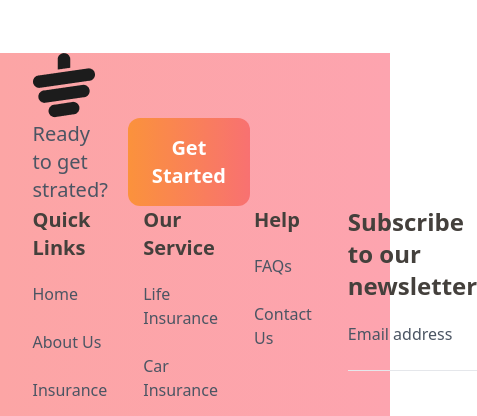
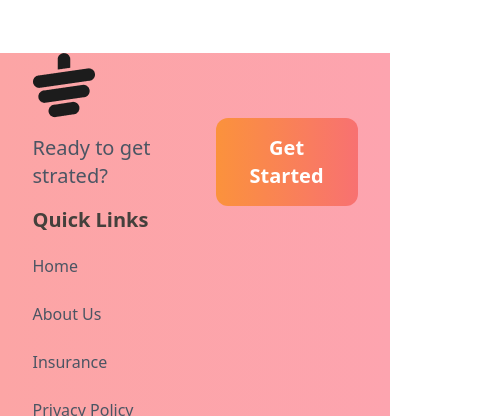
Before and after one commit to IqbalM42/tea-stall, a plain HTML site: page index.html in a window 390 px wide. Shown: the part 6830-7246 px from the top of the page, 477 px wide, since content can reach past the window. Drawn offline with nearby package versions, Linux system fonts and the light colour scheme.

Commit message:
added something chenges

```diff
--- a/index.html
+++ b/index.html
@@ -219,12 +219,12 @@
                 <div class="w-10/12">
                     <img src="./images/cup.png" alt="">
                 </div>
-                <div class="w-1/2 flex justify-between items-center gap-5">
+                <div class="lg:w-1/2 flex justify-between items-center gap-5">
                     <p class="text-xl text-gray-600 font-medium mb-">Ready to get strated?</p>
                     <button class="text-xl text-white font-bold px-6 py-4 bg-gradient-to-r from-orange-400 to-red-400 rounded-xl">Get Started</button>
                 </div>
              </div>
-             <div class="md: flex justify-between items-start gap-9 mb-28">
+             <div class="lg:flex justify-between items-start gap-9 mb-28">
                 <!-- box 1 -->
                  <div>
                     <h4 class="text-xl text-stone-700 font-semibold mb-5">Quick Links</h4>
```
